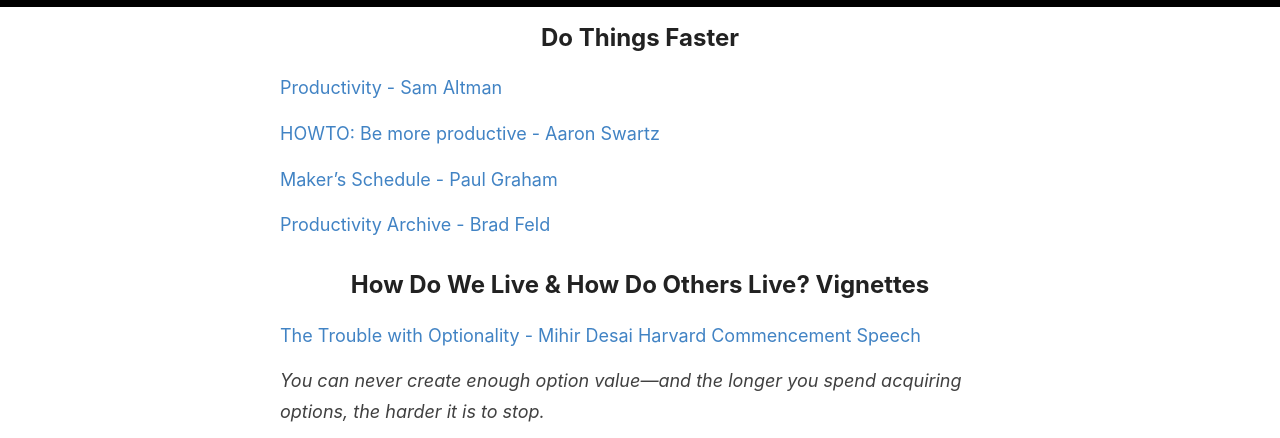
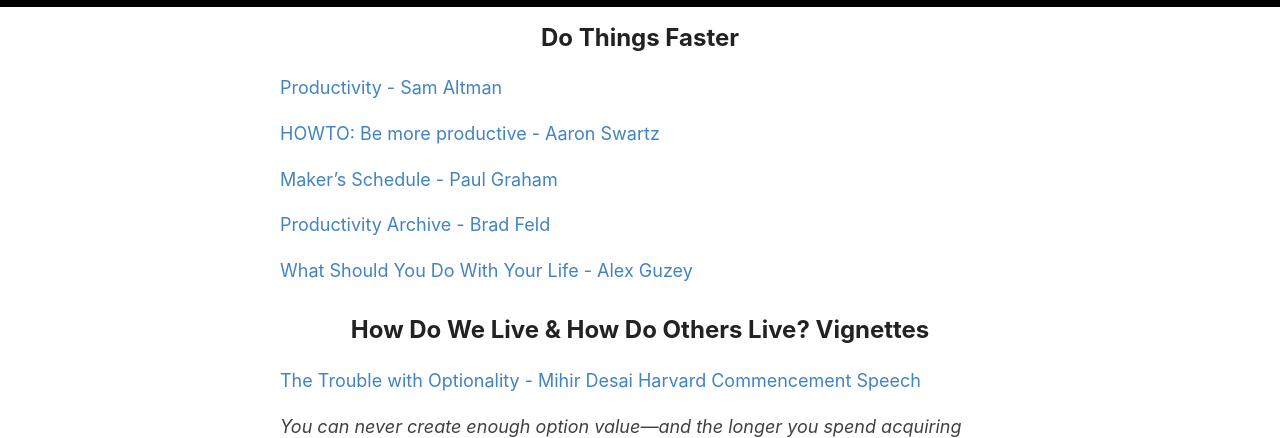
Before and after one commit to evazhang612/sokt-landing, a Jekyll site: the page built from _pages/readings.md, in a window 1280 px wide and 900 px high, scrolled down 473 px, cut to the strip 0-438 px from the top of the window. Built offline with Jekyll 4.4.1, drawn with Linux system fonts in a browser that asks for light colours; nearby versions of some CDN libraries; library files that are not in the unit come from our copies.

Commit message:
Adding movies

```diff
--- a/_pages/readings.md
+++ b/_pages/readings.md
@@ -20,6 +20,8 @@
 
 
 [Productivity Archive - Brad Feld](https://feld.com/archives/category/productivity)
+
+[What Should You Do With Your Life - Alex Guzey](https://guzey.com/personal/what-should-you-do-with-your-life/)
 
 
 ## How Do We Live & How Do Others Live? Vignettes
```
